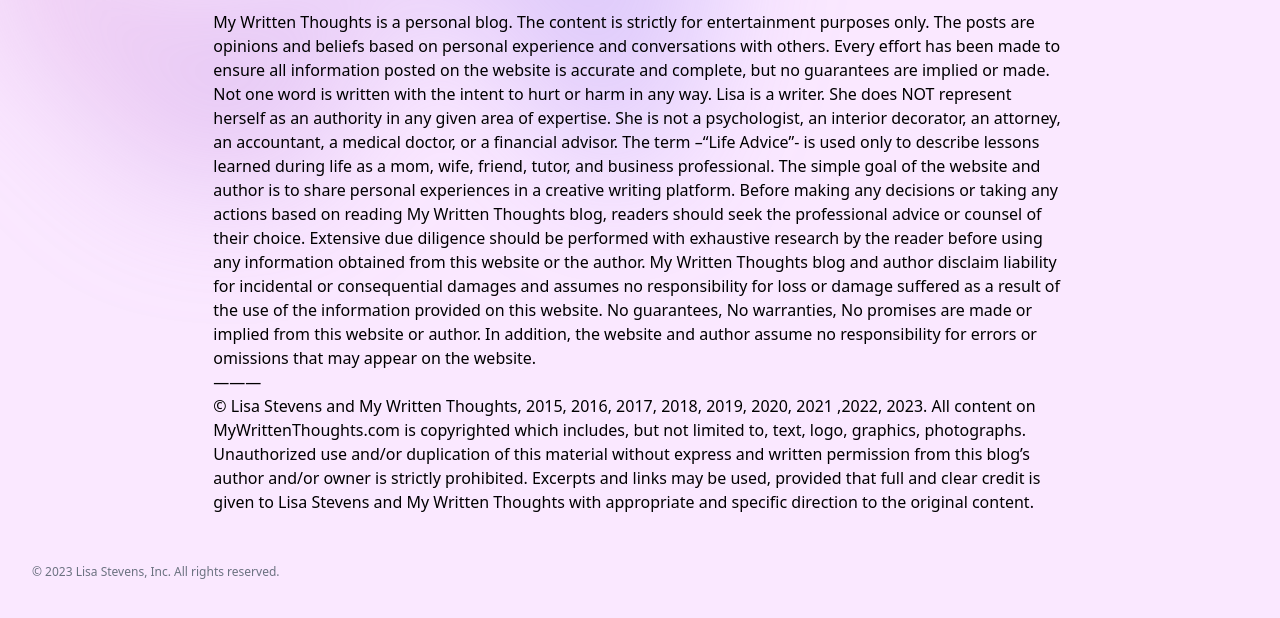
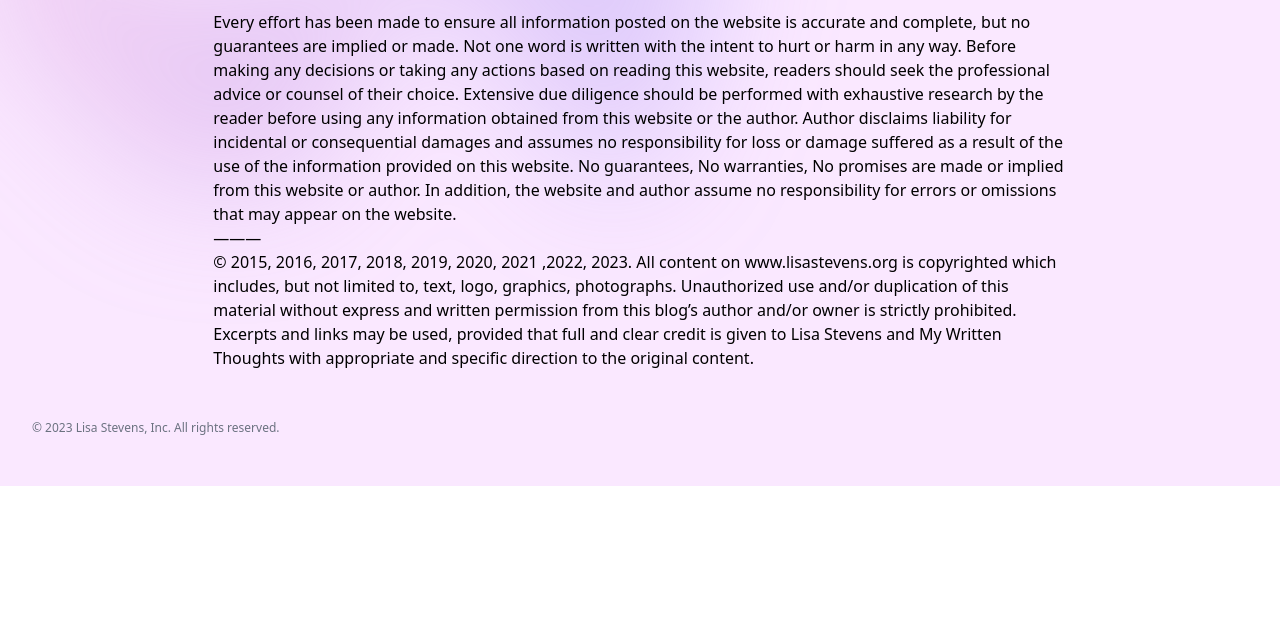
Before and after one commit to diamondalltheway/lisa-stevens-org, a plain HTML site: page disclaimer.html in a window 1280 px wide. Shown: the part 170-788 px from the top of the page. Drawn offline with nearby package versions, Linux system fonts and the light colour scheme.

Commit message:
Just updated disclaimer text

```diff
--- a/disclaimer.html
+++ b/disclaimer.html
@@ -92,32 +92,20 @@
           <!-- <span class="block text-center text-lg font-semibold text-pink-600">Introducing</span> -->
           <span class="my-4 block text-center text-3xl font-bold leading-8 tracking-tight text-gray-900 sm:text-4xl">Disclaimer</span>
         </h1>
-        My Written Thoughts is a personal blog.
-
-        The content is strictly for entertainment purposes only.
-
-        The posts are opinions and beliefs based on personal experience and conversations with others.
-
         Every effort has been made to ensure all information posted on the website is accurate and complete, but no guarantees are implied or made.
 
         Not one word is written with the intent to hurt or harm in any way.
 
-        Lisa is a writer.  She does NOT represent herself as an authority in any given area of expertise. She is not a psychologist, an interior decorator, an attorney, an accountant, a medical doctor, or a financial advisor.
+        Before making any decisions or taking any actions based on reading this website, readers should seek the professional advice or counsel of their choice.  Extensive due diligence should be performed with exhaustive research by the reader before using any information obtained from this website or the author.
 
-        The term –“Life Advice”- is used only to describe lessons learned during life as a mom, wife, friend, tutor, and business professional.
-
-        The simple goal of the website and author is to share personal experiences in a creative writing platform.
-
-        Before making any decisions or taking any actions based on reading My Written Thoughts blog, readers should seek the professional advice or counsel of their choice.  Extensive due diligence should be performed with exhaustive research by the reader before using any information obtained from this website or the author.
-
-        My Written Thoughts blog and author disclaim liability for incidental or consequential damages and assumes no responsibility for loss or damage suffered as a result of the use of the information provided on this website.
+        Author disclaims liability for incidental or consequential damages and assumes no responsibility for loss or damage suffered as a result of the use of the information provided on this website.
 
         No guarantees,  No warranties,  No promises are made or implied from this website or author.  In addition, the website and author assume no responsibility for errors or omissions that may appear on the website.
         <br>
         ———
         <br>
 
-        © Lisa Stevens and My Written Thoughts, 2015, 2016, 2017, 2018, 2019, 2020, 2021 ,2022, 2023.  All content on MyWrittenThoughts.com is copyrighted which includes, but not limited to, text, logo, graphics, photographs.  Unauthorized use and/or duplication of this material without express and written permission from this blog’s author and/or owner is strictly prohibited. Excerpts and links may be used, provided that full and clear credit is given to Lisa Stevens and My Written Thoughts with appropriate and specific direction to the original content.
+        © 2015, 2016, 2017, 2018, 2019, 2020, 2021 ,2022, 2023.  All content on www.lisastevens.org is copyrighted which includes, but not limited to, text, logo, graphics, photographs.  Unauthorized use and/or duplication of this material without express and written permission from this blog’s author and/or owner is strictly prohibited. Excerpts and links may be used, provided that full and clear credit is given to Lisa Stevens and My Written Thoughts with appropriate and specific direction to the original content.
       </div>
 
     </main>
```
